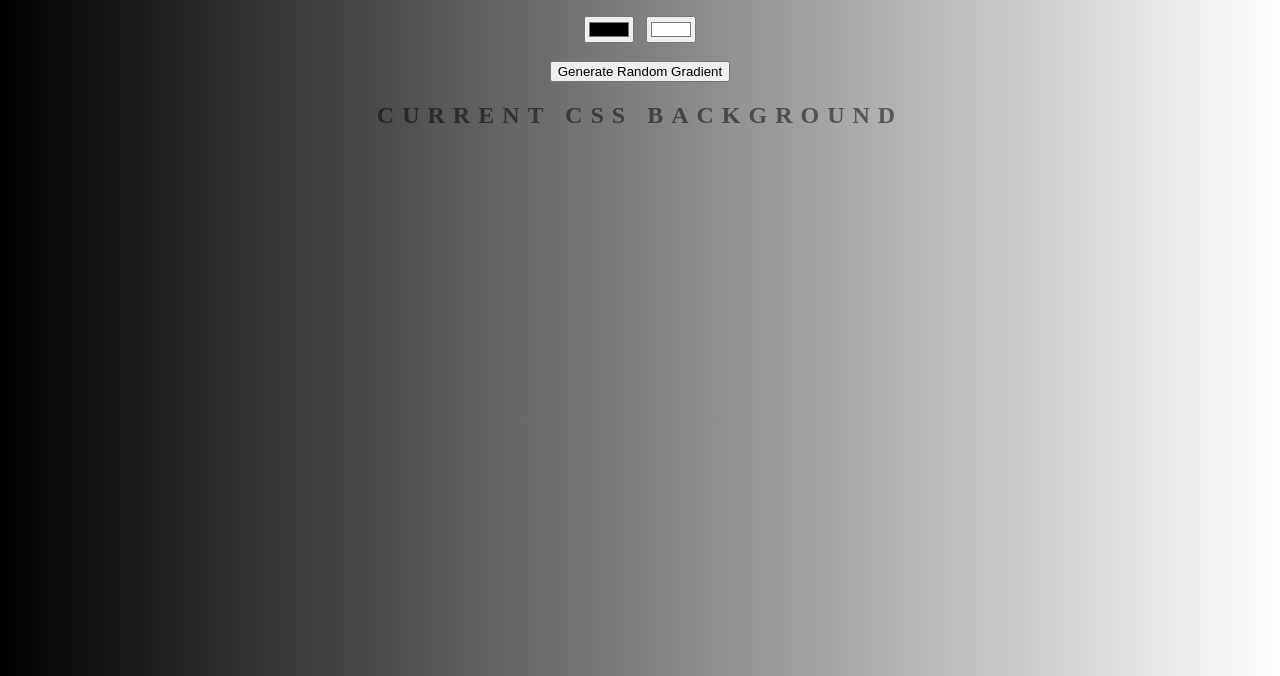
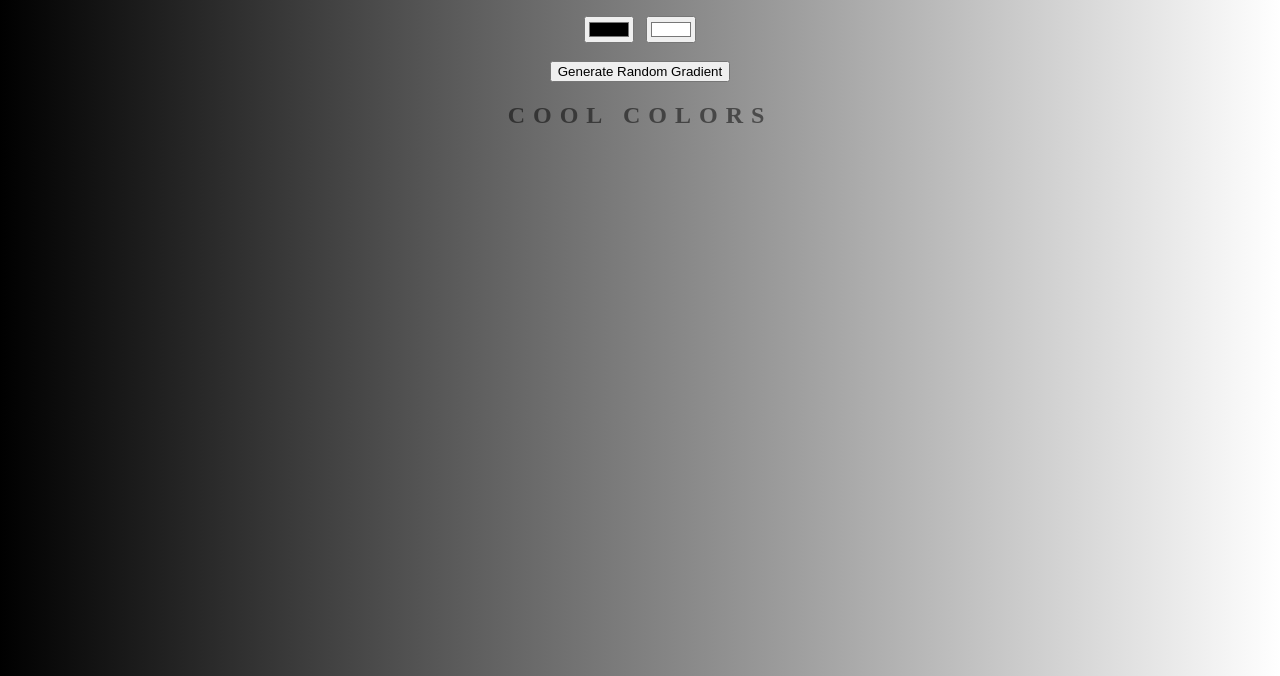
Before and after one commit to cdavis83/background-generator, a website: page index.html in a window 1280 px wide. Shown: the part 124-800 px from the top of the page. Drawn offline with Linux system fonts and the light colour scheme.

Commit message:
creating new branch

```diff
--- a/index.html
+++ b/index.html
@@ -11,7 +11,7 @@
 	<br>
 	<br>
 	<button id="random">Generate Random Gradient</button>
-	<h2>Current CSS Background</h2>
+	<h2>cool colors</h2>
 	<h3></h3>
 	<script type="text/javascript" src="script.js"></script>
 </body>
```
